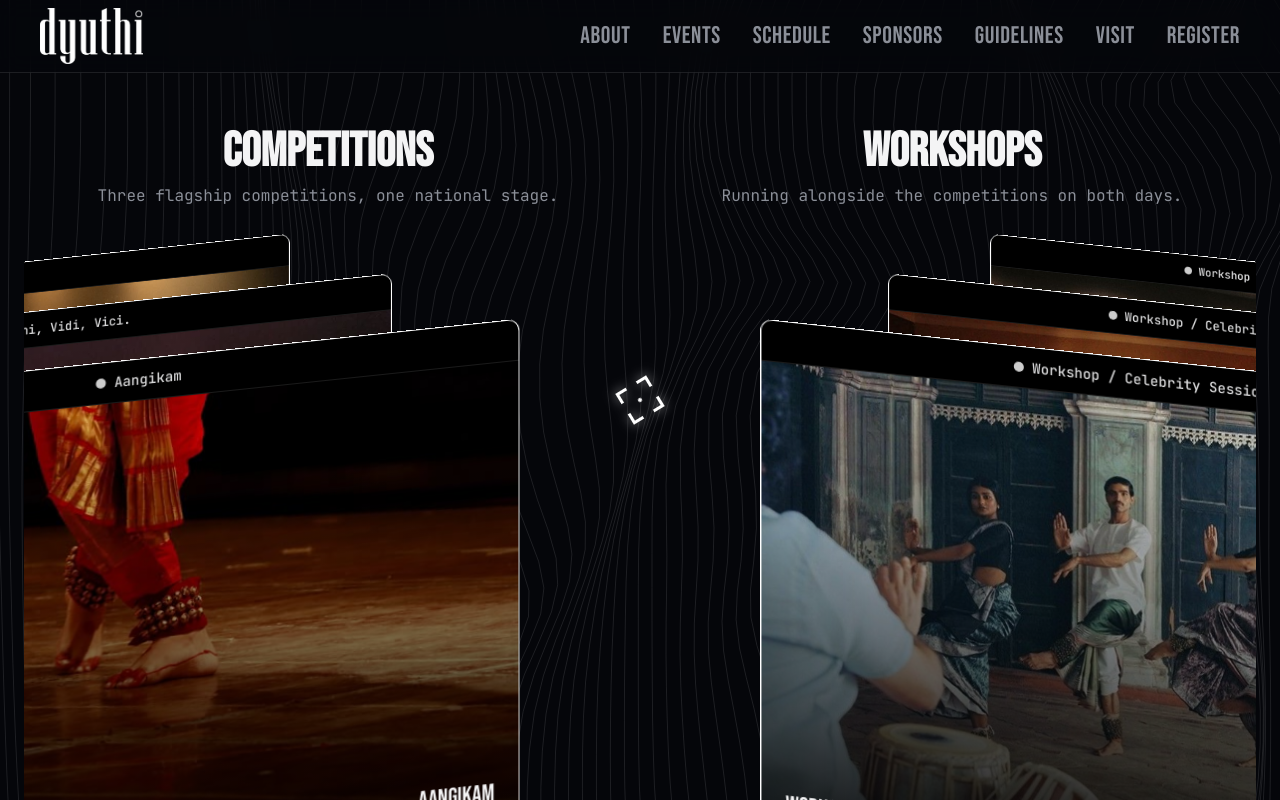
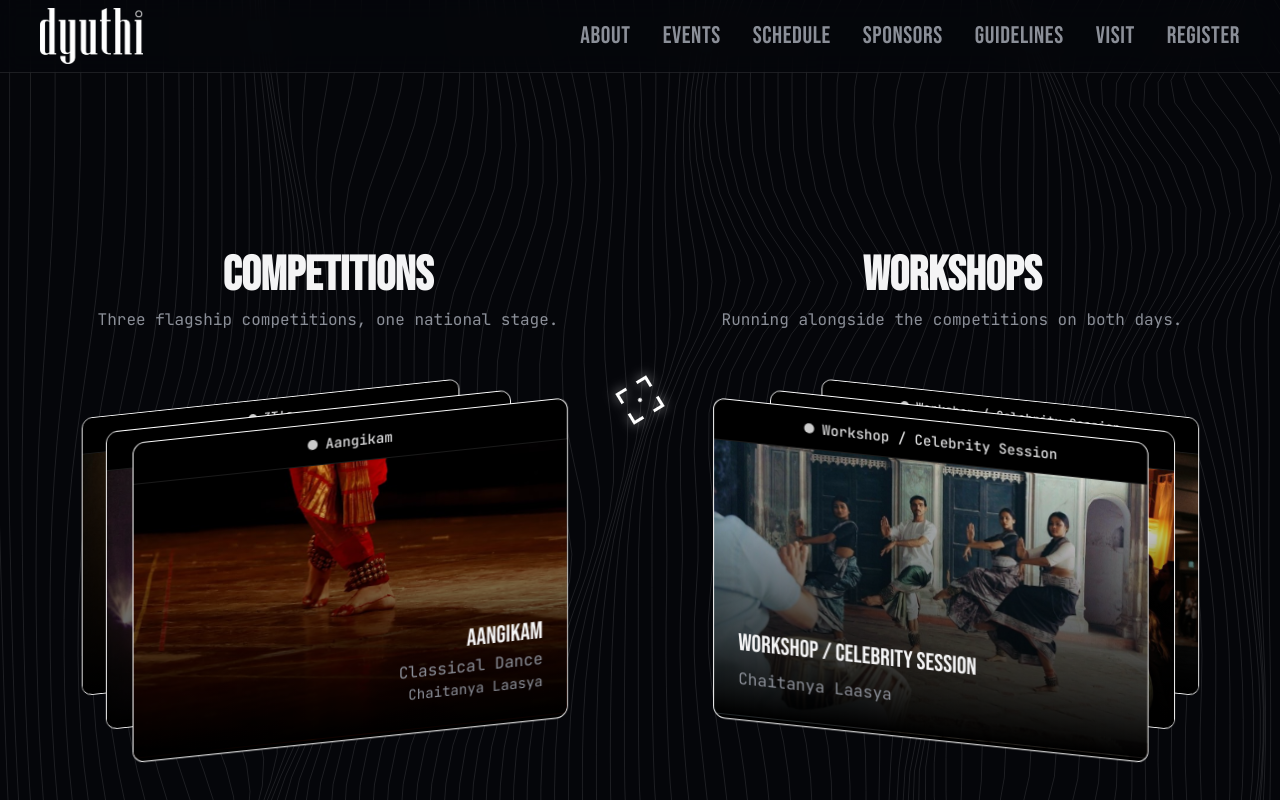
Before and after one commit to keya115251/pneuma-fest, a Next.js app: page /events in a window 1280 px wide. Built offline with nearby package versions, Linux system fonts and the light colour scheme.

Commit message:
Fix events page card positioning and text visibility

```diff
--- a/app/events/page.tsx
+++ b/app/events/page.tsx
@@ -74,18 +74,17 @@ export default function EventsPage() {
               Three flagship competitions, one national stage.
             </p>
           </Reveal>
-          <p className="text-text-muted mb-6 text-center"></p>
 
-          <div className="hidden md:block" style={{ height: "550px", position: "relative" }}>
+          <div className="hidden md:block" style={{ height: "320px", position: "relative" }}>
             <CardSwap
               direction="left"
               skewAmount={-6}
-              cardDistance={90}
-              verticalDistance={100}
+              cardDistance={45}
+              verticalDistance={22}
               delay={4000}
               pauseOnHover={true}
-              width={760}
-              height={560}
+              width={435}
+              height={320}
               onCardClick={(i, isFront) => {
         if (isFront) {
           startLoading();
@@ -160,16 +159,15 @@ export default function EventsPage() {
               Running alongside the competitions on both days.
             </p>
           </Reveal>
-          <p className="text-text-muted mb-6 text-center"></p>
-          <div className="hidden md:block" style={{ height: "550px", position: "relative" }}>
+          <div className="hidden md:block" style={{ height: "320px", position: "relative" }}>
             <CardSwap
               className="anchor-left"
-              cardDistance={90}
-              verticalDistance={100}
+              cardDistance={45}
+              verticalDistance={22}
               delay={4000}
               pauseOnHover={true}
-              width={760}
-              height={560}
+              width={435}
+              height={320}
             >
               {workshops.map(workshop => (
                 <Card key={workshop.id} className="overflow-hidden">
```
